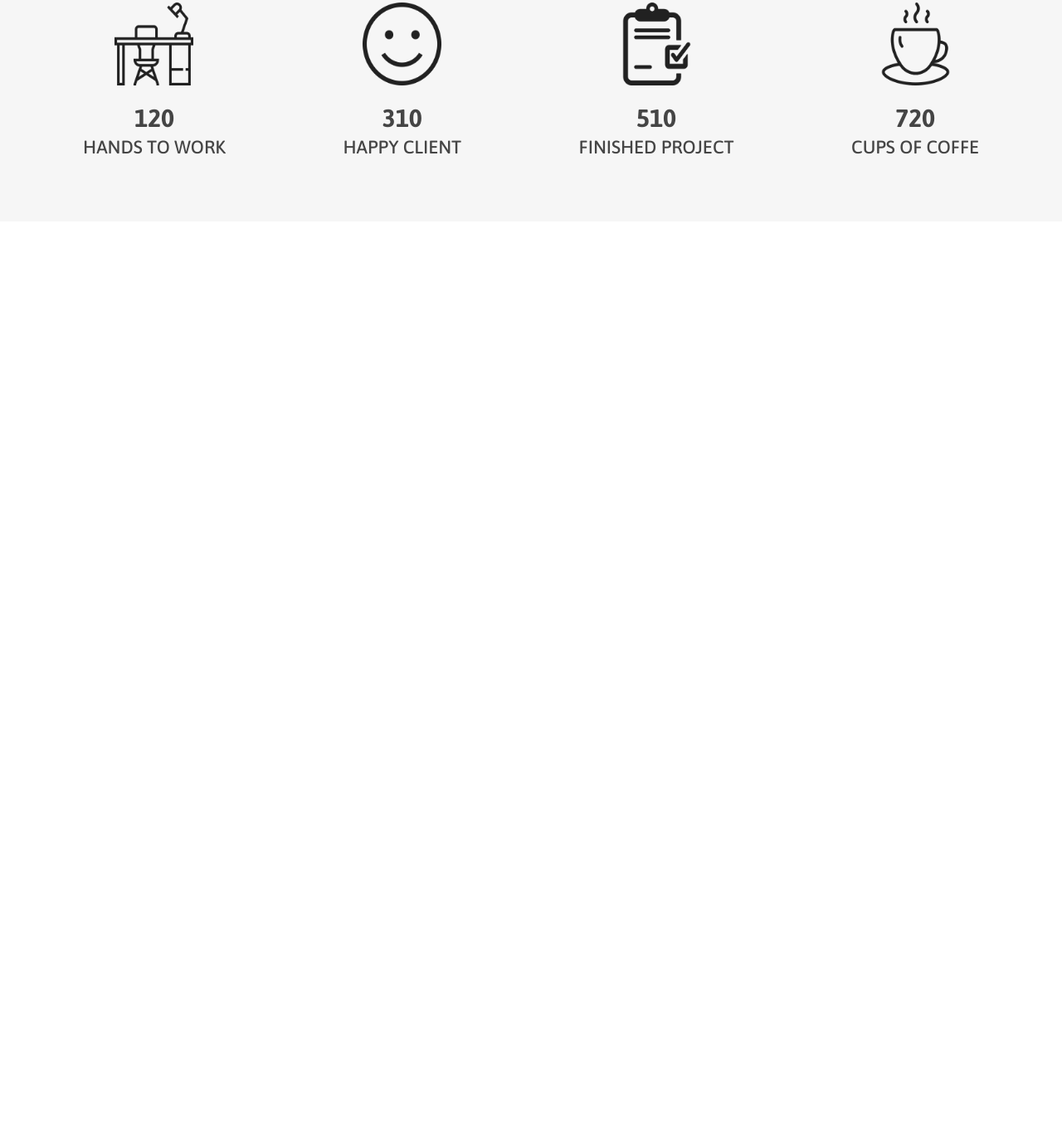
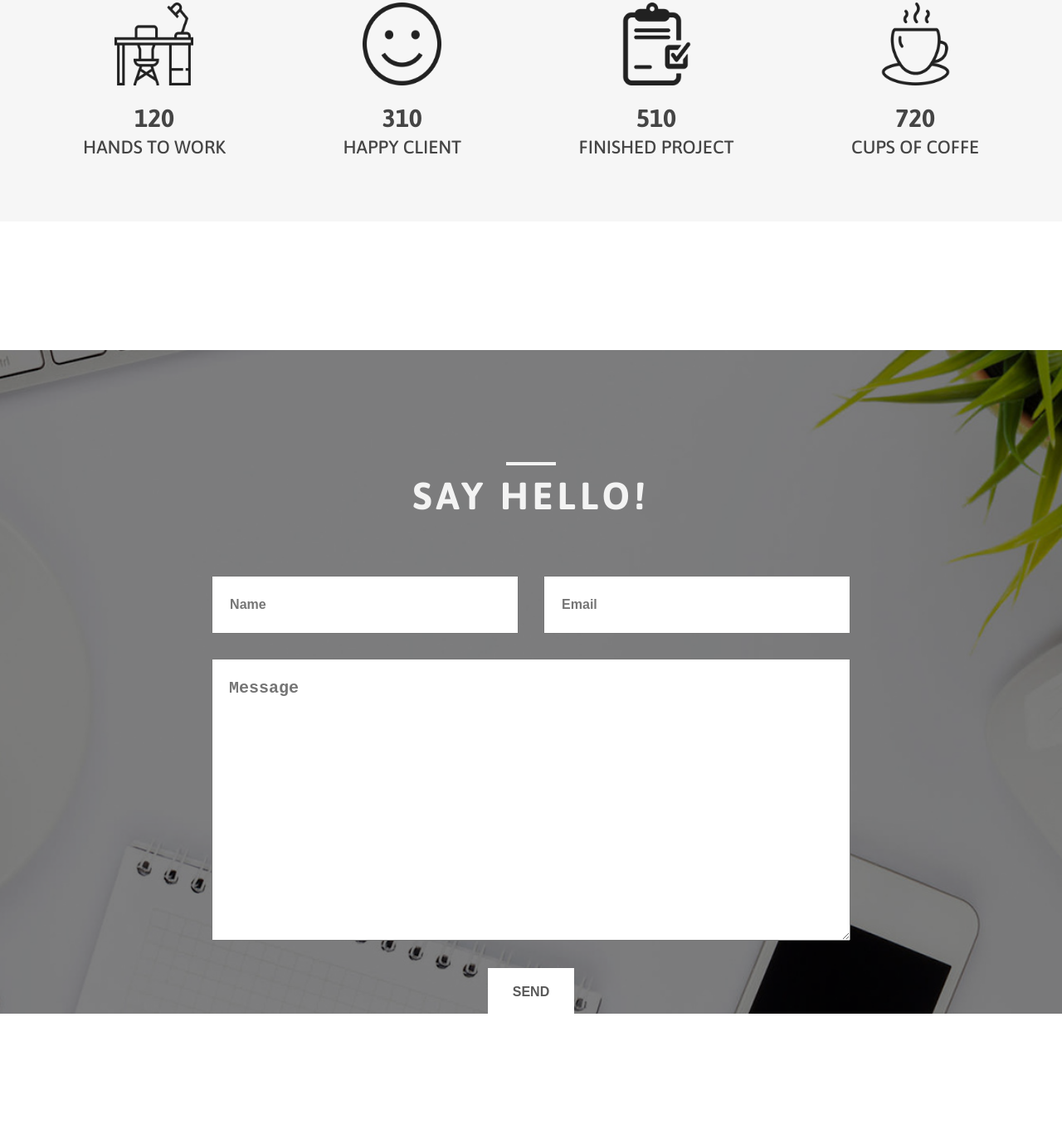
Before and after one commit to Deahesi/oenriqueMaket, a plain HTML site: page index.html in a window 1280 px wide. Shown: the part 4532-5887 px from the top of the page at 83% size. Before the commit the page ends 4954 px from the top, so only its background shows below. Drawn offline with nearby package versions, Linux system fonts and the light colour scheme.

Commit message:
computer version

```diff
--- a/index.html
+++ b/index.html
@@ -189,11 +189,42 @@
                     </div>
                 </div>
             </section>
+        </div>
+
+        <section class="section-seventh">
+
+            <div class="background">
+                <div></div><img src="images/contact-bg.jpg" alt="" class="bacground__image">
+            </div>
 
 
-
-
-        </div>
+            <div class="container seventh-container">
+                <h2 class="middle-line">say hello!</h2>
+                <form class="form-send" action="#">
+                    <div class="inputs">
+                        <input placeholder="Name" type="text" class="text-send" name="name" id="name-text">
+                        <input placeholder="Email" type="text" class="text-send" name="email" id="email-text">
+                    </div>
+                    <div class="area-outer"><textarea placeholder="Message" name="message" class="message-box"
+                            id="message-area" cols="60" rows="10"></textarea>
+                    </div>
+                    <input type="submit" value="send" class="send-button buttons">
+                </form>
+                <footer class="footer">
+                    <div class="footer__inner">
+                        <div class="socials">
+                            <div class="social no-soc"></div>
+                            <div class="social"></div>
+                            <div class="social"></div>
+                            <div class="social"></div>
+                            <div class="social"></div>
+                            <div class="social"></div>
+                        </div>
+                        <h3 class="copyright">2017. All Right Reserved</h3>
+                    </div>
+                </footer>
+            </div>
+        </section>
 
     </div>
 
--- a/js/main.js
+++ b/js/main.js
@@ -53,6 +53,10 @@ $(document).ready(function () {
             + parseInt($('.service__box').css('height'))) + parseInt($('.section-fourth').css('height')) + 'px';
         toElement(e, TopScr);
     });
+    $('#contact').on('click', function (e) {
+        TopScr = (parseInt($('body').css('height'))) - (parseInt($('.section-seventh').css('height')) + parseInt($('.footer').css('height'))) + 'px';
+        toElement(e, TopScr);
+    });
 
 
 });
@@ -91,17 +95,20 @@ $(window).scroll(function () {
         $('#about').removeClass('active');
         $('#service').removeClass('active');
         $('#portfolio').removeClass('active');
+        $('#contact').removeClass('active');
         $('#home').addClass('active');
     } else if (top >= parseInt($('.section-first').css('height'))) {
         $('#home').removeClass('active');
         $('#portfolio').removeClass('active');
         $('#service').removeClass('active');
+        $('#contact').removeClass('active');
         $('#about').addClass('active');
     }
     if (top >= (parseInt($('.section-first').css('height')) + parseInt($('.about__box').css('height')))) {
         $('#about').removeClass('active');
         $('#home').removeClass('active');
         $('#portfolio').removeClass('active');
+        $('#contact').removeClass('active');
         $('#service').addClass('active');
     }
     if (top >= (parseInt($('.section-first').css('height')) + parseInt($('.about__box').css('height'))
@@ -109,7 +116,15 @@ $(window).scroll(function () {
         $('#about').removeClass('active');
         $('#home').removeClass('active');
         $('#service').removeClass('active');
+        $('#contact').removeClass('active');
         $('#portfolio').addClass('active');
+    }
+    if (top >= (parseInt($('body').css('height'))) - (parseInt($('.section-seventh').css('height')) + parseInt($('.footer').css('height')))) {
+        $('#about').removeClass('active');
+        $('#home').removeClass('active');
+        $('#service').removeClass('active');
+        $('#portfolio').removeClass('active');
+        $('#contact').addClass('active');
     }
 
 
--- a/styles/style.css
+++ b/styles/style.css
@@ -38,6 +38,27 @@ section {
     width: 60px;
     border: 2px solid #7c7c7c;
     margin-bottom: 10px;
+}
+
+.buttons:hover {
+    border-color: #fff;
+    background-color: #fff;
+    box-shadow: 0 0 20px #d5d5d5;
+}
+
+.buttons {
+    padding: 20px 45px;
+    font-size: 16px;
+    font-weight: 600;
+    border: 1px solid #414343;
+    text-transform: uppercase;
+    text-decoration: none;
+    color: #414343;
+    transition: all .2s linear;
+    -webkit-transition: all .2s linear;
+    -moz-transition: all .2s linear;
+    -ms-transition: all .2s linear;
+    -o-transition: all .2s linear;
 }
 
 .middle-line {
@@ -154,30 +175,12 @@ section {
     color: #9b9b9b;
 }
 
-.buttons {
-    padding: 20px 45px;
-    font-size: 16px;
-    font-weight: 600;
-    border: 1px solid #414343;
-    text-transform: uppercase;
-    text-decoration: none;
-    color: #414343;
-    transition: all .2s linear;
-    -webkit-transition: all .2s linear;
-    -moz-transition: all .2s linear;
-    -ms-transition: all .2s linear;
-    -o-transition: all .2s linear;
-}
 
 .button-hire {
     margin-left: 15px;
 }
 
-.buttons:hover {
-    border-color: #fff;
-    background-color: #fff;
-    box-shadow: 0 0 20px #d5d5d5;
-}
+
 
 /* SECOND SECTION */
 
@@ -505,6 +508,165 @@ section {
     margin-top: 5px;
 }
 
+/* SEND */
+
+.section-seventh {
+    resize: both;
+}
+
+.background {
+    position: absolute;
+    z-index: 1;
+    left: 0;
+    padding: 0;
+    width: 100%;
+    height: 100%;
+    overflow: hidden;
+}
+
+.background div {
+    position: absolute;
+    z-index: 0;
+    left: 0;
+    width: 100%;
+    height: 100%;
+    background-color: rgba(0, 0, 0, .5);
+}
+
+.background img {
+    width: 100%;
+    height: 100%;
+    display: block;
+    z-index: 0;
+    object-fit: cover;
+}
+
+
+.section-seventh {
+    width: 100%;
+}
+
+.seventh-container {
+    display: flex;
+    flex-direction: column;
+    align-items: center;
+    z-index: 10;
+    margin-top: 135px;
+}
+
+.seventh-container h2 {
+    color: #f3f3f3;
+}
+.seventh-container h2::before {
+    border-color: #f3f3f3;
+}
+
+.form-send {
+    display: flex;
+    flex-direction: column;
+    align-items: center;
+    max-width: 800px;
+    width: 100%;
+    margin-top: 70px;
+}
+
+.inputs {
+    display: flex;
+    align-items: center;
+    width: 100%;
+    max-width: 770px;
+}
+
+.text-send {
+    max-width: 390px;
+    width: 100%;
+    height: 70px;
+    margin: 0;
+    margin-bottom: 30px;
+    text-indent: 5%;
+    font-size: 16px;
+    font-weight: 550;
+}
+
+#email-text {
+    margin-left: 30px;
+}
+
+.area-outer {
+    max-width: 770px;
+    width: 100%;
+}
+
+.message-box {
+    width: 100%;
+    max-width: 100%;
+    min-width: 100%;
+    min-height: 15vh;
+    max-height: 340px;
+    line-height: 2;
+    font-size: 20px;
+    font-weight: 550;
+    padding: 20px;
+    padding-top: 15px;
+}
+
+.send-button {
+    margin-top: 30px;
+    padding: 20px 30px;
+    border: none;
+    background-color: #fff;
+    color: #595959;
+    cursor: pointer;
+}
+
+.send-button::after {
+    content: url('../images/send-button.png');
+}
+
+/* FOOTER */
+.footer {
+    font-family: ;
+    margin-top: 50px;
+    margin-bottom: 0;
+    width: 100%;
+    height: 80px;
+    bottom: 0;
+    border-top: 1px solid #fff;
+}
+
+.footer__inner {
+    display: flex;
+    justify-content: space-between;
+    align-items: center;
+    max-width: 900px;
+    margin-top: 25px;
+    width: 100%;
+}
+
+.copyright {
+    text-align: center;
+    color: #fff;
+    letter-spacing: 2px;
+    font-weight: 400;
+    margin-top: 0;
+}
+
+.socials {
+    display: flex;
+    align-items: center;
+}
+
+.social {
+    width: 25px;
+    height: 25px;
+    margin-left: 10px;
+    background-color: #fff;
+}
+
+.no-soc {
+    margin-left: 0;
+}
+
 @media (max-width: 1100px) {
     .first-img {
         display: none;
```
Also changed, not shown: images/send-button.png (added).
